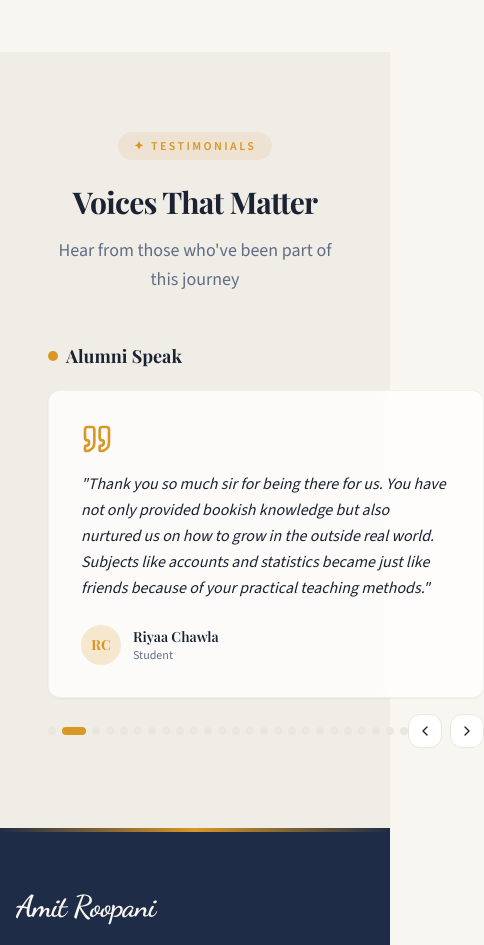
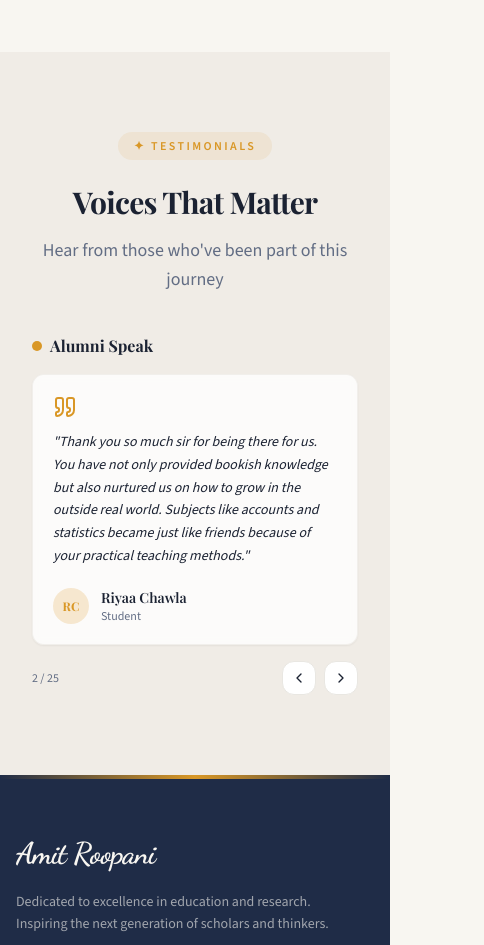
Before and after one commit to VishalSavlani7/amitRoopani, a React (Vite) app: page / in a window 390 px wide. Shown: the part 6180-7125 px from the top of the page, 484 px wide, since content can reach past the window. Built offline with nearby package versions, Linux system fonts and the light colour scheme; the HTML template or start-up script is replaced by a standard one; a web font is replaced by a local one.

Commit message:
Fix/testimonial-responsiveness

```diff
--- a/src/components/home/TestimonialsSection.tsx
+++ b/src/components/home/TestimonialsSection.tsx
@@ -64,36 +64,43 @@ const FeedbackSlider = ({ items, accentColor }: SliderProps) => {
   const item = items[current];
 
   return (
-    <div className="relative">
-      <div className="glass-card p-8 min-h-[220px] flex flex-col justify-between overflow-hidden">
+    <div className="relative w-full">
+      {/*
+        - Padding scales down on mobile (p-5) up to desktop (p-8)
+        - min-h uses a smaller floor on mobile since text wraps taller in a narrower column
+        - Long quotes get a scrollable cap on mobile only, so the card never blows out the page height
+      */}
+      <div className="glass-card p-5 sm:p-6 md:p-8 min-h-[260px] sm:min-h-[240px] md:min-h-[220px] flex flex-col justify-between overflow-hidden w-full">
         <div
           key={`${current}-${direction}`}
           className={direction === "right" ? "animate-slide-in-right" : "animate-slide-in-left"}
         >
-          <Quote className={`h-8 w-8 ${accentColor} mb-4`} />
-          <p className="text-foreground font-body text-base leading-relaxed mb-6 italic">
+          <Quote className={`h-6 w-6 sm:h-8 sm:w-8 ${accentColor} mb-3 sm:mb-4 shrink-0`} />
+          <p className="text-foreground font-body text-sm sm:text-base leading-relaxed mb-5 sm:mb-6 italic max-h-[38vh] sm:max-h-none overflow-y-auto pr-1">
             "{item.quote}"
           </p>
           <div className="flex items-center gap-3">
-            <div className={`w-10 h-10 rounded-full ${accentColor.replace("text-", "bg-")}/20 flex items-center justify-center`}>
-              <span className={`font-heading font-bold text-sm ${accentColor}`}>
+            <div className={`w-9 h-9 sm:w-10 sm:h-10 rounded-full ${accentColor.replace("text-", "bg-")}/20 flex items-center justify-center shrink-0`}>
+              <span className={`font-heading font-bold text-xs sm:text-sm ${accentColor}`}>
                 {item.name.split(" ").map(n => n[0]).join("")}
               </span>
             </div>
-            <div>
-              <p className="font-heading font-semibold text-foreground text-sm">{item.name}</p>
-              <p className="text-muted-foreground font-body text-xs">{item.role}</p>
+            <div className="min-w-0">
+              <p className="font-heading font-semibold text-foreground text-sm truncate">{item.name}</p>
+              <p className="text-muted-foreground font-body text-xs truncate">{item.role}</p>
             </div>
           </div>
         </div>
       </div>
 
       {/* Controls */}
-      <div className="flex items-center justify-between mt-4">
-        <div className="flex gap-1.5">
+      <div className="flex items-center justify-between mt-4 gap-3">
+        {/* Dots: horizontally scrollable so 20+ items never overflow the viewport on mobile */}
+        <div className="hidden sm:flex gap-1.5 flex-wrap max-w-[70%]">
           {items.map((_, i) => (
             <button
               key={i}
+              aria-label={`Go to testimonial ${i + 1}`}
               onClick={() => { setDirection(i > current ? "right" : "left"); setCurrent(i); }}
               className={`rounded-full transition-all duration-300 ${
                 i === current ? `${accentColor.replace("text-", "bg-")} w-6 h-2` : "bg-border w-2 h-2 hover:bg-muted-foreground"
@@ -101,11 +108,25 @@ const FeedbackSlider = ({ items, accentColor }: SliderProps) => {
             />
           ))}
         </div>
-        <div className="flex gap-2">
-          <button onClick={prev} className="bg-card border border-border rounded-lg p-2 hover:bg-secondary transition-colors">
+
+        {/* Compact counter shown on mobile instead of a full dot row */}
+        <span className="sm:hidden font-body text-xs text-muted-foreground">
+          {current + 1} / {items.length}
+        </span>
+
+        <div className="flex gap-2 shrink-0">
+          <button
+            onClick={prev}
+            aria-label="Previous testimonial"
+            className="bg-card border border-border rounded-lg p-2 hover:bg-secondary transition-colors"
+          >
             <ChevronLeft className="h-4 w-4 text-foreground" />
           </button>
-          <button onClick={next} className="bg-card border border-border rounded-lg p-2 hover:bg-secondary transition-colors">
+          <button
+            onClick={next}
+            aria-label="Next testimonial"
+            className="bg-card border border-border rounded-lg p-2 hover:bg-secondary transition-colors"
+          >
             <ChevronRight className="h-4 w-4 text-foreground" />
           </button>
         </div>
@@ -116,8 +137,8 @@ const FeedbackSlider = ({ items, accentColor }: SliderProps) => {
 
 const TestimonialsSection = () => (
   <section className="page-section bg-secondary reveal">
-    <div className="container mx-auto">
-      <div className="text-center mb-12">
+    <div className="container mx-auto px-4 sm:px-6">
+      <div className="text-center mb-10 sm:mb-12">
         <span className="section-badge">✦ Testimonials</span>
         <h2 className="section-title mt-2">Voices That Matter</h2>
         <p className="section-subtitle mx-auto">Hear from those who've been part of this journey</p>
@@ -125,8 +146,8 @@ const TestimonialsSection = () => (
 
       <div className="grid md:grid-cols-1 gap-8">
         <div>
-          <h3 className="font-heading font-bold text-foreground text-lg mb-5 flex items-center gap-2">
-            <span className="w-2.5 h-2.5 rounded-full bg-accent" />
+          <h3 className="font-heading font-bold text-foreground text-base sm:text-lg mb-4 sm:mb-5 flex items-center gap-2">
+            <span className="w-2.5 h-2.5 rounded-full bg-accent shrink-0" />
             Alumni Speak
           </h3>
           <FeedbackSlider items={alumniTestimonials} accentColor="text-accent" />
```
